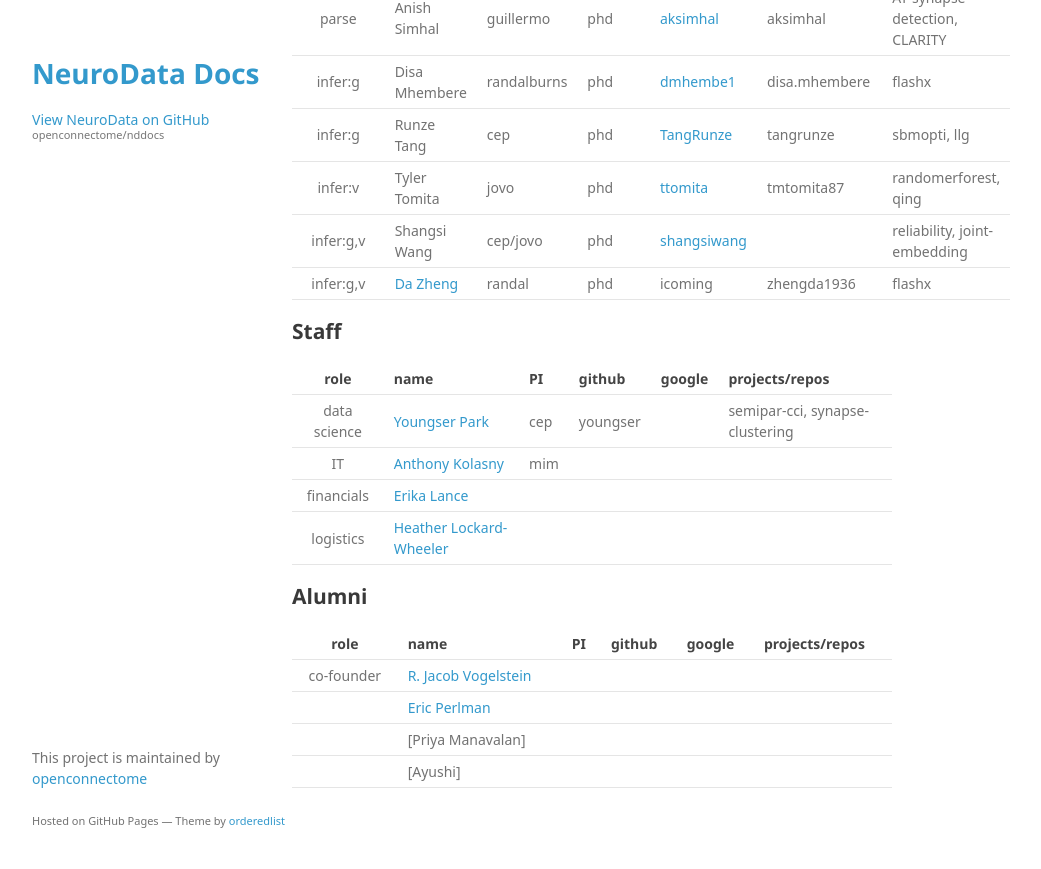
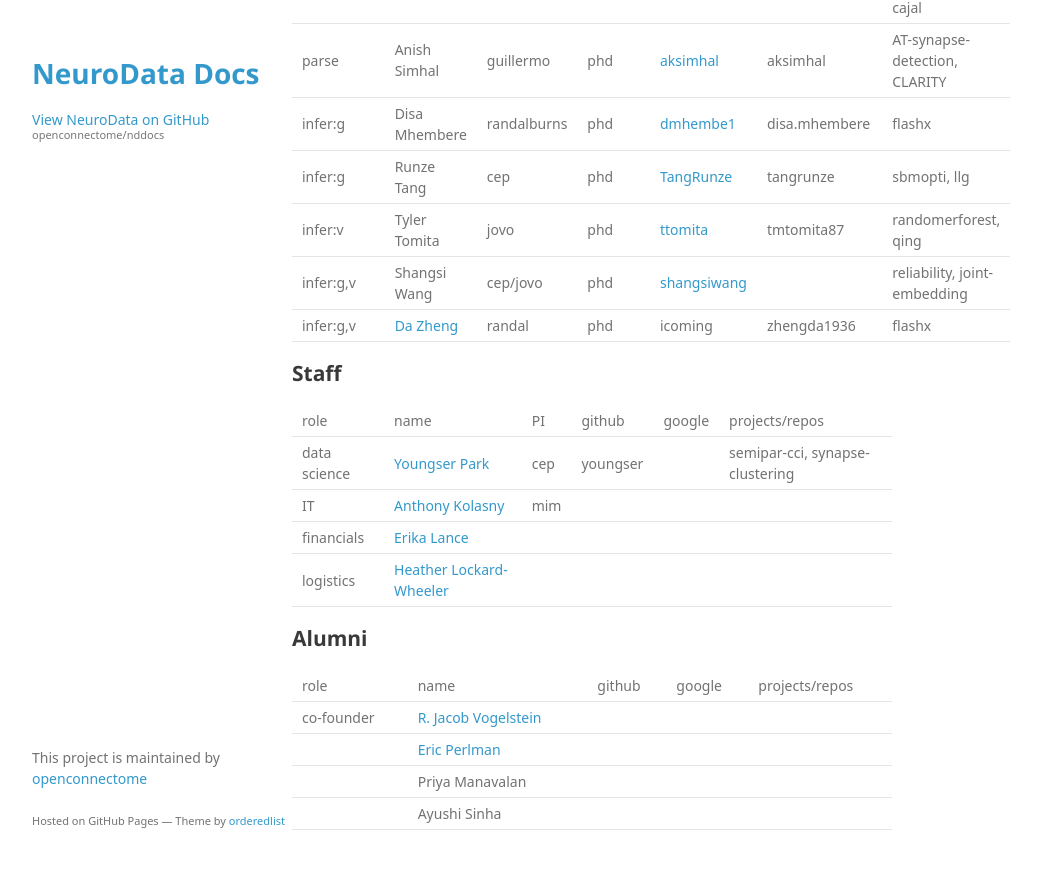
Before and after one commit to neurodata/nddocs-archive, a Jekyll site: the page built from peeps.md, in a window 1280 px wide and 900 px high, scrolled down 1378 px. Shown: the top 869 px of the window, without its empty margins (178-1219 px from the left). Built offline with Jekyll 4.4.1, drawn with Linux system fonts in a browser that asks for light colours; some web fonts are replaced; some of the changed text lies outside the part shown.

Commit message:
Update peeps.md

```diff
--- a/peeps.md
+++ b/peeps.md
@@ -7,12 +7,11 @@
 
 ## Faculty
 
-| step 			| name 											| PI | github | google | projects/repos |
-| :---:  		| :--- 											| :---  | :---  | :---    | :---   |
-| infra 		| [Randal Burns](http://hssl.cs.jhu.edu/~randal/)| randalburns | randalburns 	| randalburns 	| tilecache |
-| preprocess 	| [Misha Kazhdan](http://www.cs.jhu.edu/~misha/)| mkazhdan  | mkazhdan 		| 				| dmg, gdf, ShapeSPH |
+| step 			| name 											|  github | google | projects/repos |
+| infra 		| [Randal Burns](http://hssl.cs.jhu.edu/~randal/)|  randalburns 	| randalburns 	| tilecache |
+| preprocess 	| [Misha Kazhdan](http://www.cs.jhu.edu/~misha/)| mkazhdan 		| 				| dmg, gdf, ShapeSPH |
 | preprocess 	| [Michael I. Miller](http://cis.jhu.edu/faculty/mmiller.php) |
-| parse 		| [Guillermo Sapiro](http://sapirolab.pratt.duke.edu/) 								| guillermo |  |  |  |
+| parse 		| [Guillermo Sapiro](http://sapirolab.pratt.duke.edu/) 								|   |  |  |
 | parse 		| [Greg Hager](http://www.cs.jhu.edu/~hager/)
 | parse 		| [Konrad Kording](http://koerding.com/)
 | infer:v 		| [Cencheng Shen](http://sites.temple.edu/cshen/)| cencheng  								| cshen6 		| 				| rankdcorr |
@@ -25,7 +24,6 @@
 
 
 | step 			| name 											| PI | status | github | google | projects/repos |
-| :---:  		| :--- 											| :---  	| :--- | :--- | :---    | :---   |
 | infra 		| Alex Eusman 									| randalburns | ugrad | [Aeusman](https://github.com/Aeusman) 		| Alex.Eusman 	| ae-chef|
 | infra 		| Kunal Lillaney 							| randalburns | phd | [kunallillaney](https://github.com/kunallillaney) | kunallillaney | ocp, blaze  |
 | infra 		| [Jordan Matelsky](http://jordan.matelsky.com) | jovo | ugrad | j6k4m8 		| j6k4m8 		| ndio, ndlims, ndprojects |
@@ -47,17 +45,15 @@
 ## Staff
 
 | role 			| name 											| PI | github | google | projects/repos |
-| :---:  		| :--- 											| :---  | :---  | :---    | :---   |
 | data science 	| [Youngser Park](http://www.cis.jhu.edu/~parky/)| cep | youngser		|  				| semipar-cci, synapse-clustering |
 | IT 			| [Anthony Kolasny](http://www.cis.jhu.edu/~akolasny/) | mim
-| financials 	| [Erika Lance](http://cis.jhu.edu/staff/elance.php)
-| logistics 	| [Heather Lockard-Wheeler](http://cis.jhu.edu/staff/hlockard-wheeler.php)
+| financials 	| [Erika Lance](http://cis.jhu.edu/staff/elance.php) |
+| logistics 	| [Heather Lockard-Wheeler](http://cis.jhu.edu/staff/hlockard-wheeler.php) |
 
 ## Alumni
 
-| role 			| name 											| PI | github | google | projects/repos |
-| :---:  		| :--- 											| :---  | :---  | :---    | :---   |
+| role 			| name 											|  github | google | projects/repos |
 | co-founder 	| [R. Jacob Vogelstein](http://www.iarpa.gov/index.php/our-program-managers)|
 |  			| [Eric Perlman](http://www.yikes.com/~eric/) |
-| | [Priya Manavalan]
-| | [Ayushi]
+| | Priya Manavalan
+| | Ayushi Sinha
```
